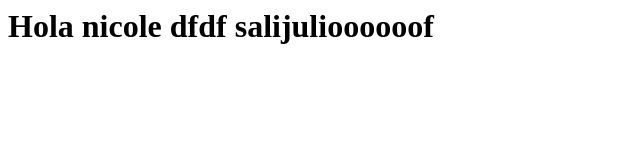
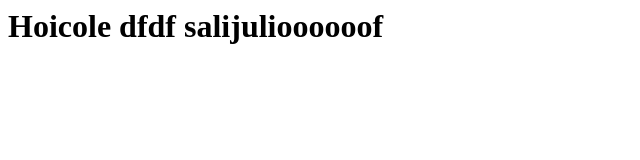
Before and after one commit to nicolegg/PruebaLinux, a plain HTML site: page index.html in a window 1280 px wide. Shown: the whole page, without its empty margins (0-640 px from the left). Drawn offline with Linux system fonts and the light colour scheme.

Commit message:
comentario

```diff
--- a/index.html
+++ b/index.html
@@ -1 +1 @@
-<h1>Hola nicole dfdf salijulioooooof</h1>
+<h1>Hoicole dfdf salijulioooooof</h1>
```
